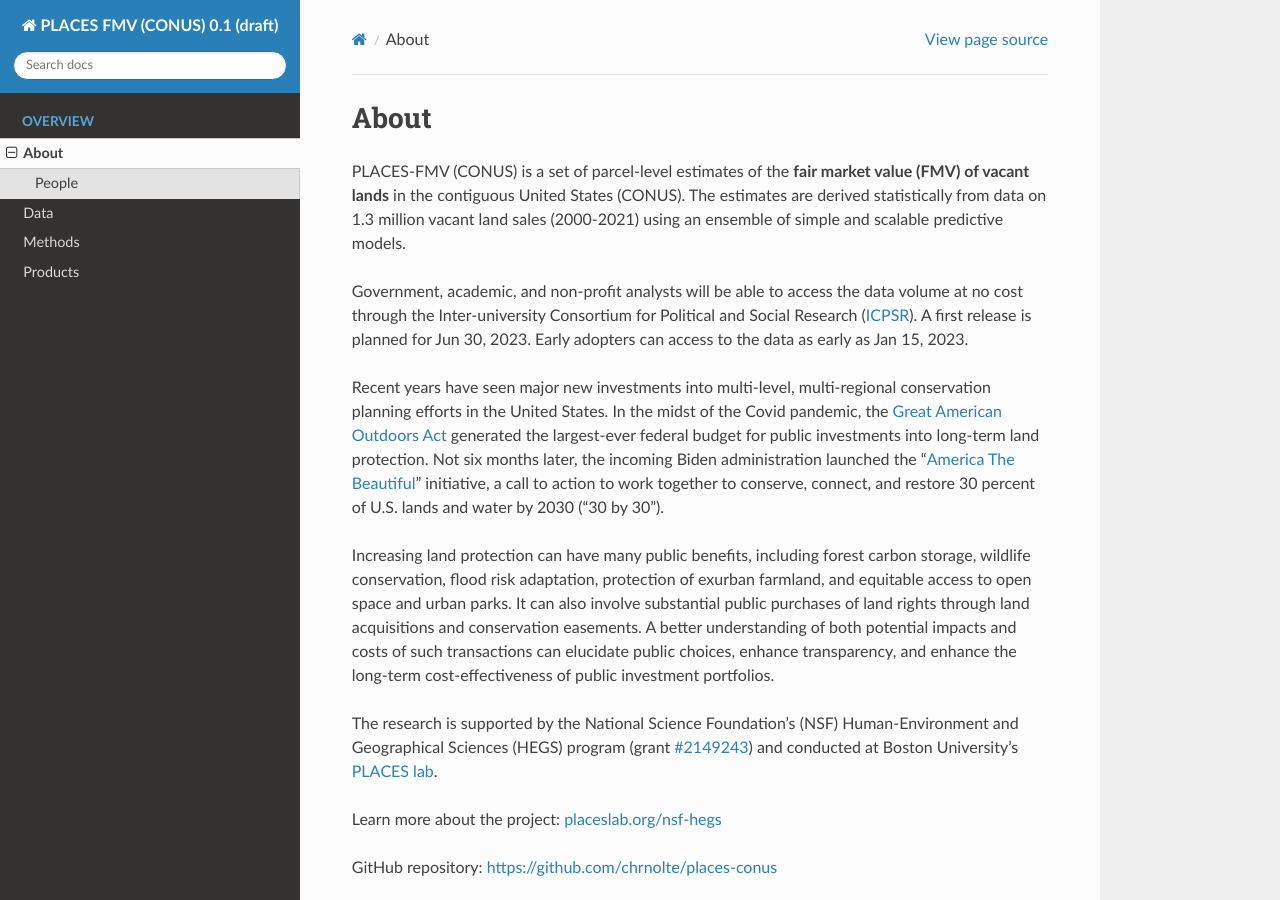
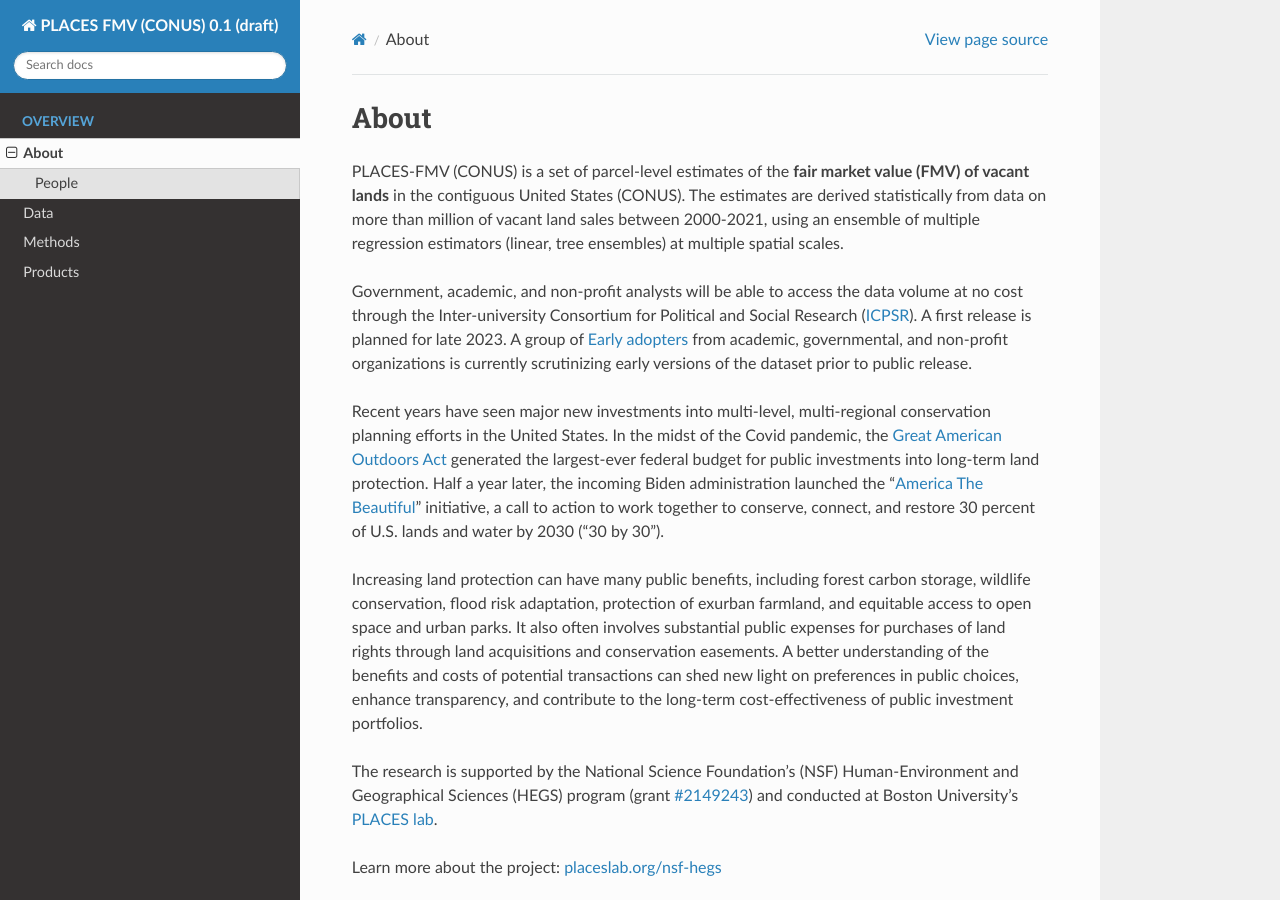
Before and after one commit to chrnolte/places-conus, a Sphinx documentation site: the page built from docs/about.rst, in a window 1280 px wide and 900 px high. Built offline with Sphinx 7.4.7 and the Read the Docs theme 2.0.0, drawn with Linux system fonts in a browser that asks for light colours.

Commit message:
Rewording the About page

```diff
--- a/docs/about.rst
+++ b/docs/about.rst
@@ -1,13 +1,13 @@
 About
 =====
 
-PLACES-FMV (CONUS) is a set of parcel-level estimates of the **fair market value (FMV) of vacant lands** in the contiguous United States (CONUS). The estimates are derived statistically from data on 1.3 million vacant land sales (2000-2021) using an ensemble of simple and scalable predictive models.
+PLACES-FMV (CONUS) is a set of parcel-level estimates of the **fair market value (FMV) of vacant lands** in the contiguous United States (CONUS). The estimates are derived statistically from data on more than million of vacant land sales between 2000-2021, using an ensemble of multiple regression estimators (linear, tree ensembles) at multiple spatial scales.
 
-Government, academic, and non-profit analysts will be able to access the data volume at no cost through the Inter-university Consortium for Political and Social Research (`ICPSR <https://www.icpsr.umich.edu/web/pages/>`_). A first release is planned for Jun 30, 2023. Early adopters can access to the data as early as Jan 15, 2023.
+Government, academic, and non-profit analysts will be able to access the data volume at no cost through the Inter-university Consortium for Political and Social Research (`ICPSR <https://www.icpsr.umich.edu/web/pages/>`_). A first release is planned for late 2023. A group of :ref:`Early adopters` from academic, governmental, and non-profit organizations is currently scrutinizing early versions of the dataset prior to public release.
 
-Recent years have seen major new investments into multi-level, multi-regional conservation planning efforts in the United States. In the midst of the Covid pandemic, the `Great American Outdoors Act <https://www.doi.gov/gaoa>`_ generated the largest-ever federal budget for public investments into long-term land protection. Not six months later, the incoming Biden administration launched the "`America The Beautiful <https://www.doi.gov/priorities/america-the-beautiful>`_" initiative, a call to action to work together to conserve, connect, and restore 30 percent of U.S. lands and water by 2030 ("30 by 30").
+Recent years have seen major new investments into multi-level, multi-regional conservation planning efforts in the United States. In the midst of the Covid pandemic, the `Great American Outdoors Act <https://www.doi.gov/gaoa>`_ generated the largest-ever federal budget for public investments into long-term land protection. Half a year later, the incoming Biden administration launched the "`America The Beautiful <https://www.doi.gov/priorities/america-the-beautiful>`_" initiative, a call to action to work together to conserve, connect, and restore 30 percent of U.S. lands and water by 2030 ("30 by 30").
 
-Increasing land protection can have many public benefits, including forest carbon storage, wildlife conservation, flood risk adaptation, protection of exurban farmland, and equitable access to open space and urban parks. It can also involve substantial public purchases of land rights through land acquisitions and conservation easements. A better understanding of both potential impacts and costs of such transactions can elucidate public choices, enhance transparency, and enhance the long-term cost-effectiveness of public investment portfolios.
+Increasing land protection can have many public benefits, including forest carbon storage, wildlife conservation, flood risk adaptation, protection of exurban farmland, and equitable access to open space and urban parks. It also often involves substantial public expenses for purchases of land rights through land acquisitions and conservation easements. A better understanding of the benefits and costs of potential transactions can shed new light on preferences in public choices, enhance transparency, and contribute to the long-term cost-effectiveness of public investment portfolios.
 
 The research is supported by the National Science Foundation's (NSF) Human-Environment and Geographical Sciences (HEGS) program (grant `#2149243 <https://www.nsf.gov/awardsearch/showAward?AWD_ID=2149243>`_) and conducted at Boston University's `PLACES lab <https://placeslab.org>`_.
 
```
